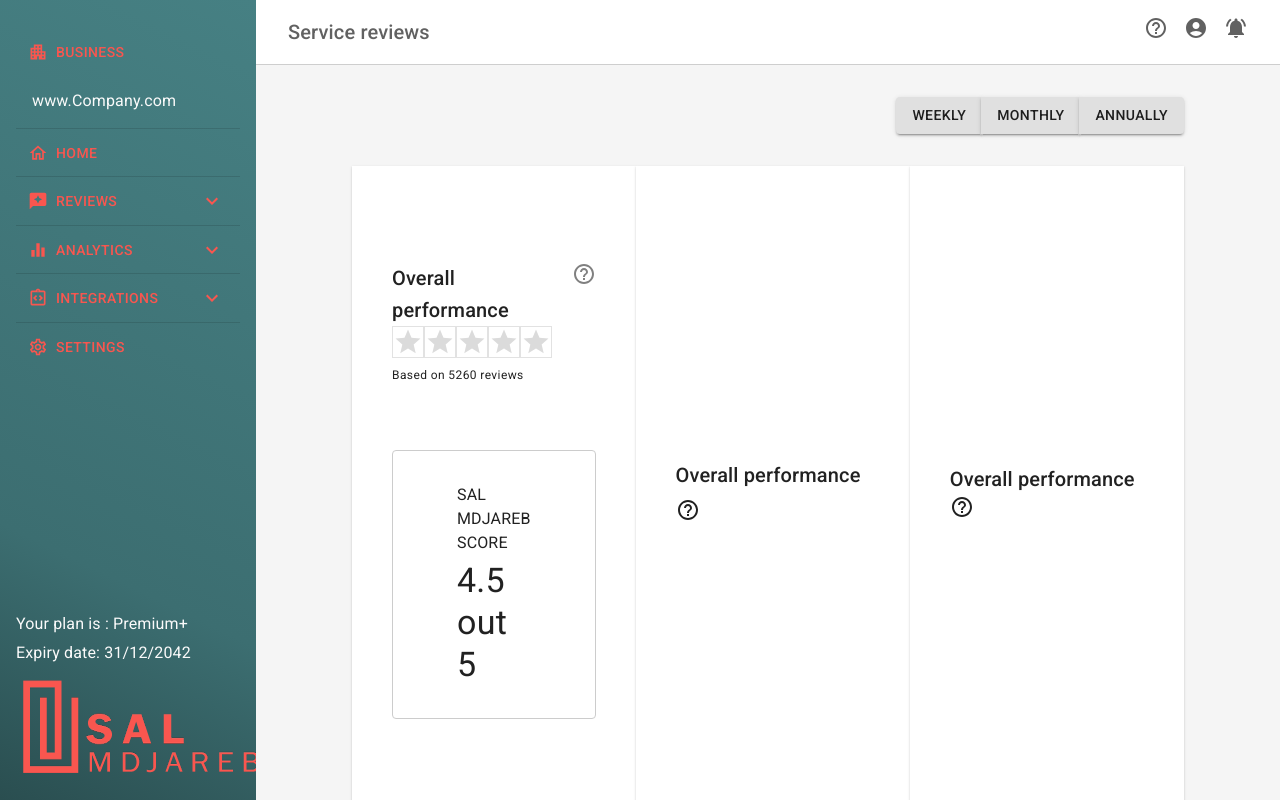
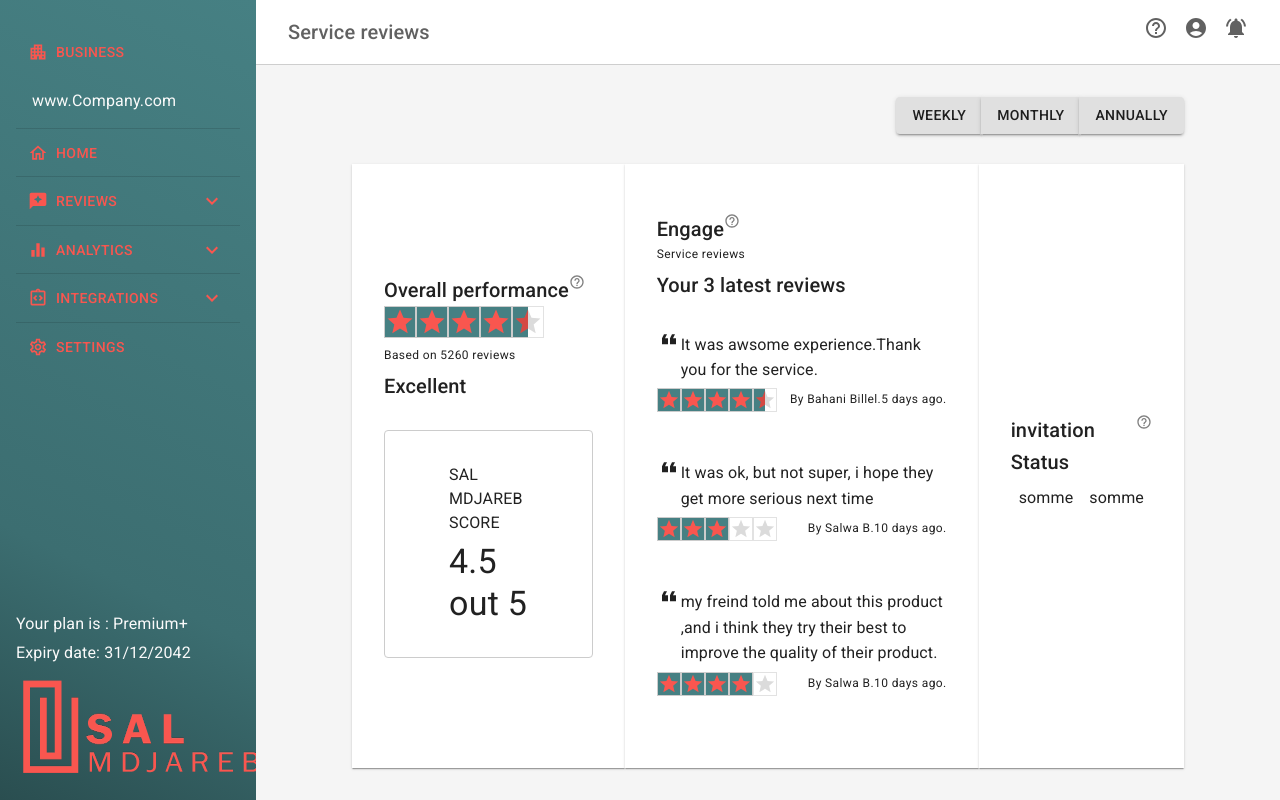
Before and after one commit to BahaniBillel/salmdjareb, a React (Create React App) app: page /dashboard/1 in a window 1280 px wide. Built offline with nearby package versions, Linux system fonts and the light colour scheme.

Commit message:
building product review ui

```diff
--- /dev/null
+++ b/src/components/ReadRating.jsx
@@ -0,0 +1,71 @@
+import React, { useState } from 'react';
+import Box from '@mui/material/Box';
+import Rating from '@mui/material/Rating';
+import StarIcon from '@mui/icons-material/Star';
+import { makeStyles, Typography } from '@material-ui/core';
+
+const labels = {
+  0.5: 'Useless',
+  1: 'Useless+',
+  1.5: 'Poor',
+  2: 'Poor+',
+  2.5: 'Ok',
+  3: 'Ok+',
+  3.5: 'Good',
+  4: 'Good+',
+  4.5: 'Excellent',
+  5: 'Excellent+',
+};
+
+const useStyles = makeStyles((theme) => ({
+  ratingBox: {
+    border: '1px #ccc solid',
+    '& label': {
+      '& span': {
+        color: 'red',
+      },
+    },
+  },
+}));
+
+export default function ReadRating({ value }) {
+  return (
+    <Box
+      sx={{
+        // width: 180,
+        // height: '40px',
+        display: 'flex',
+        flexDirection: 'column',
+        justifyContent: 'flex-start',
+        alignItems: 'flex-start',
+      }}
+    >
+      <Rating
+        name="text-feedback"
+        value={value}
+        precision={0.5}
+        readOnly
+        icon={
+          <StarIcon
+            style={{
+              color: '#f9564f',
+              backgroundColor: 'rgb(70,128,131)',
+              border: '1px solid #ccc',
+              // fontSize: '.8rem',
+            }}
+          />
+        }
+        emptyIcon={
+          <StarIcon
+            style={{
+              opacity: 0.55,
+              border: '1px solid #ccc',
+              // fontSize: '.8rem',
+            }}
+            fontSize="inherit"
+          />
+        }
+      />
+    </Box>
+  );
+}
--- /dev/null
+++ b/src/components/ReadTextRating.jsx
@@ -0,0 +1,81 @@
+import React, { useState } from 'react';
+import Box from '@mui/material/Box';
+import Rating from '@mui/material/Rating';
+import StarIcon from '@mui/icons-material/Star';
+import { makeStyles, Typography } from '@material-ui/core';
+
+const labels = {
+  0.5: 'Useless',
+  1: 'Useless+',
+  1.5: 'Poor',
+  2: 'Poor+',
+  2.5: 'Ok',
+  3: 'Ok+',
+  3.5: 'Good',
+  4: 'Good+',
+  4.5: 'Excellent',
+  5: 'Excellent+',
+};
+
+const useStyles = makeStyles((theme) => ({
+  ratingBox: {
+    border: '1px #ccc solid',
+    '& label': {
+      '& span': {
+        color: 'red',
+      },
+    },
+  },
+}));
+
+export default function ReadTextRating({ value }) {
+  // const [value, setValue] = useState(0);
+  // const HandleRating = (e) => {
+  //   setValue(e.target.value);
+  // };
+
+  return (
+    <Box
+      sx={{
+        width: 200,
+        height: '40px',
+        display: 'flex',
+        flexDirection: 'column',
+        justifyContent: 'flex-start',
+        alignItems: 'flex-start',
+      }}
+    >
+      <Rating
+        name="text-feedback"
+        value={value}
+        precision={0.5}
+        // onChange={HandleRating}
+        readOnly
+        icon={
+          <StarIcon
+            style={{
+              color: '#f9564f',
+              backgroundColor: 'rgb(70,128,131)',
+              border: '1px solid #ccc',
+              fontSize: '2rem',
+            }}
+          />
+        }
+        emptyIcon={
+          <StarIcon
+            style={{
+              opacity: 0.55,
+              border: '1px solid #ccc',
+              fontSize: '2rem',
+            }}
+            fontSize="inherit"
+          />
+        }
+      />
+
+      <Box sx={{ mt: 4 }}>
+        <Typography variant="h6">{labels[value]}</Typography>
+      </Box>
+    </Box>
+  );
+}
--- a/src/components/ServicesReviews.jsx
+++ b/src/components/ServicesReviews.jsx
@@ -3,6 +3,7 @@ import Box from '@mui/material/Box';
 import { styled } from '@mui/material/styles';
 import Paper from '@mui/material/Paper';
 import Masonry from '@mui/lab/Masonry';
+import FormatQuoteIcon from '@mui/icons-material/FormatQuote';
 
 import HelpOutlineOutlinedIcon from '@mui/icons-material/HelpOutlineOutlined';
 
@@ -17,7 +18,9 @@ import {
   Button,
   ButtonGroup,
 } from '@material-ui/core';
-import Rating from '../components/Rating';
+
+import ReadRating from './ReadRating';
+import ReadTextRating from './ReadTextRating';
 
 const useStyles = makeStyles((theme) => ({
   widget: {
@@ -48,11 +51,11 @@ const useStyles = makeStyles((theme) => ({
     boxShadow:
       '0px 2px 1px -1px rgba(0,0,0,.2) ,0px 1px 1px 0px rgba(0,0,0,.14),0px 1px 3px 0px rgba(0,0,0,.12)',
 
-    width: '380px',
-    height: '650px',
+    // width: '380px',
+    // height: '650px',
     borderradius: '4px',
     backgroundColor: '#fff',
-    padding: '2.5rem',
+    padding: '2rem',
     display: 'flex',
     flexDirection: 'column',
     justifyContent: 'center',
@@ -62,6 +65,7 @@ const useStyles = makeStyles((theme) => ({
     display: 'flex',
     '& svg': {
       color: 'gray',
+      fontSize: '1rem',
     },
   },
 }));
@@ -80,8 +84,9 @@ const ServicesReviews = () => {
       </Box>
 
       <Box className={classes.bottom}>
+        {/* first box */}
         <Box className={classes.rectangle}>
-          <Box className={classes.performance}>
+          <Box className={classes.performance} gutterBottom>
             <Typography variant="h6" component="div" color="gray">
               Overall performance
             </Typography>
@@ -89,7 +94,7 @@ const ServicesReviews = () => {
           </Box>
 
           <Box>
-            <Rating />
+            <ReadTextRating value="4.5" />
           </Box>
           <Typography variant="caption" component="div">
             Based on 5260 reviews
@@ -116,17 +121,76 @@ const ServicesReviews = () => {
           </Box>
         </Box>
 
+        {/* Second box */}
+        <Box
+          className={classes.rectangle}
+          style={{
+            display: 'flex',
+            flexDirection: 'column',
+          }}
+        >
+          <Box className={classes.performance} gutterBottom>
+            <Typography variant="h6" component="div" color="gray">
+              Engage
+            </Typography>
+            <HelpOutlineOutlinedIcon />
+          </Box>
+          <Typography
+            variant="caption"
+            component="div"
+            color="gray"
+            gutterBottom
+          >
+            Service reviews
+          </Typography>
+          <Typography variant="h6" component="div" color="gray" gutterBottom>
+            Your 3 latest reviews
+          </Typography>
+          <EmbedReview
+            comment="It was awsome experience.Thank you for the service."
+            value={4.5}
+            reviewer="By Bahani Billel.5 days ago."
+          />
+          <EmbedReview
+            comment="It was ok, but not super, i hope they get more serious next time"
+            value={3}
+            reviewer="By Salwa B.10 days ago."
+          />
+          <EmbedReview
+            comment="my freind told me about this product ,and i think they try their best to improve the quality of their product."
+            value={4}
+            reviewer="By Salwa B.10 days ago."
+          />
+        </Box>
+
+        {/* third box */}
         <Box className={classes.rectangle}>
-          <Typography variant="h6" component="div" gutterBottom>
-            Overall performance
-          </Typography>
-          <HelpOutlineOutlinedIcon />
-        </Box>
-        <Box className={classes.rectangle}>
-          <Typography variant="h6" component="div">
-            Overall performance
-          </Typography>
-          <HelpOutlineOutlinedIcon />
+          <Box className={classes.performance} gutterBottom>
+            <Typography variant="h6" component="div" color="gray">
+              invitation Status
+            </Typography>
+            <HelpOutlineOutlinedIcon />
+          </Box>
+          <Box
+            style={{
+              display: 'flex',
+              flexDirection: 'column',
+              alignItems: 'center',
+              justifyContent: 'center',
+            }}
+          >
+            <Box
+              style={{
+                display: 'flex',
+                flexDirection: 'row',
+                alignItems: 'center',
+                justifyContent: 'space-between',
+              }}
+            >
+              <IndicatorBox />
+              <IndicatorBox />
+            </Box>
+          </Box>
         </Box>
       </Box>
     </div>
@@ -134,3 +198,55 @@ const ServicesReviews = () => {
 };
 
 export default ServicesReviews;
+
+const EmbedReview = ({ comment, value, reviewer }) => {
+  return (
+    <Box gutterBottom margin={'1.5rem 0'}>
+      <Box
+        style={{
+          width: '290px',
+          display: 'flex',
+          flexDirection: 'row',
+          justifyContent: 'flex-start',
+        }}
+        gutterBottom
+      >
+        <FormatQuoteIcon
+          style={{ transform: 'rotate(180deg) translateY(20%)' }}
+        />
+        <Typography
+          variant="h6"
+          component="div"
+          color="gray"
+          gutterBottom
+          style={{ fontSize: '1rem', fontWeight: '400' }}
+        >
+          {comment}
+        </Typography>
+      </Box>
+
+      <Box
+        style={{
+          display: 'flex',
+          flexDirection: 'row',
+          justifyContent: 'space-between',
+          alignItems: 'center',
+        }}
+      >
+        <ReadRating value={value} size="3rem" />
+        <Typography
+          variant="caption"
+          component="div"
+          color="lght gray"
+          style={{ paddingLeft: '10px' }}
+        >
+          {reviewer}
+        </Typography>
+      </Box>
+    </Box>
+  );
+};
+
+const IndicatorBox = () => {
+  return <Box style={{ padding: '.5rem' }}>somme</Box>;
+};
--- a/src/pages/Profile.jsx
+++ b/src/pages/Profile.jsx
@@ -20,7 +20,7 @@ import BusinessSideBarActivity from '../components/BusinessSideBarActivity';
 import { collection, getDocs } from 'firebase/firestore';
 import { db } from '../firebase-config';
 import ReviewForm from '../components/ReviewForm';
-import TextRating from '../components/Rating';
+import TextRating from '../components/TextRating';
 
 const useStyles = makeStyles((theme) => ({
   upperWrapper: {
```
Also changed, not shown: src/siteConfiguration.js (added, +12 -0 lines), src/components/TextRating.jsx (renamed from src/components/Rating.jsx).
